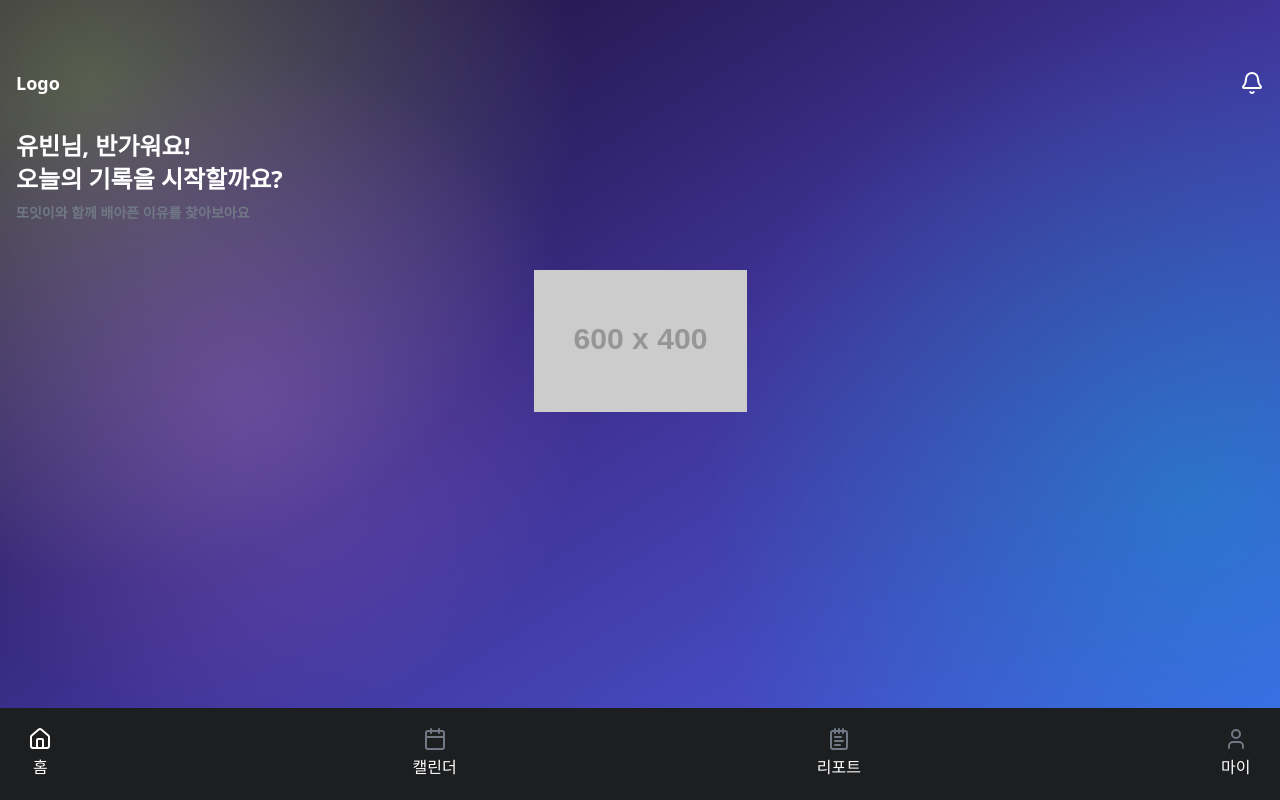
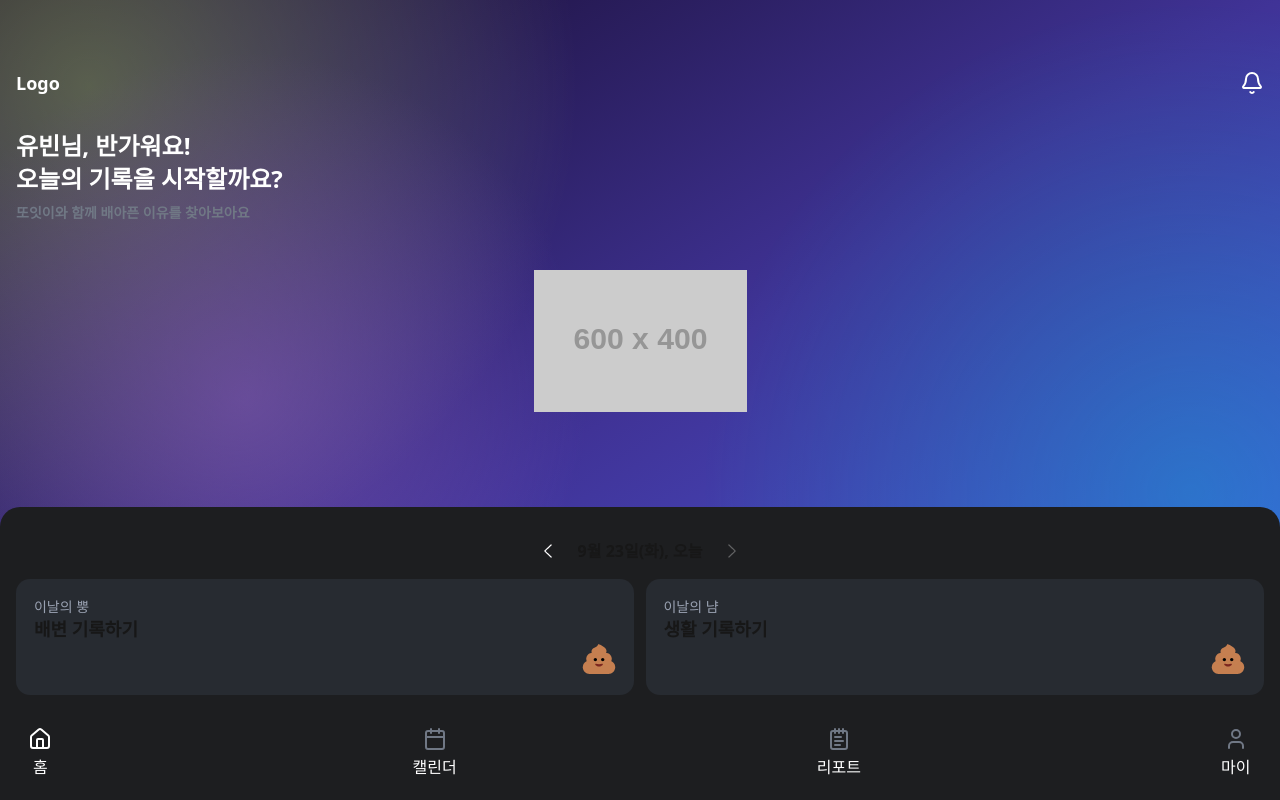
Before and after one commit to depromeet/dpm17-team4-client, a Next.js app in the folder web/: page /home in a window 1280 px wide. Built offline with nearby package versions, Linux system fonts and the light colour scheme.

Commit message:
feat: RecordButton 컴포넌트를 RecordSection에 통합

```diff
--- a/web/src/app/home/_components/ui/RecordSection.tsx
+++ b/web/src/app/home/_components/ui/RecordSection.tsx
@@ -1,15 +1,19 @@
 import Image from 'next/image';
+import { useRouter } from 'next/navigation';
 import { useState } from 'react';
 import ChevronLeft from '@/assets/home/IC_Chevron_Left.png';
 import ChevronRight from '@/assets/home/IC_Chevron_Right.png';
 import { cn } from '@/utils/utils-cn';
 import { formatDate, isNextDisabled, isPrevDisabled } from '../utils/util-date';
+import { getRecordPath } from '../utils/util-route';
+import RecordButton from './RecordButton';
 
 type RecordSectionProps = {
   navHeight: number;
 };
 
 const RecordSection = ({ navHeight }: RecordSectionProps) => {
+  const router = useRouter();
   const [selectedDate, setSelectedDate] = useState(new Date());
 
   const handleDateChange = (direction: 'prev' | 'next') => {
@@ -20,6 +24,10 @@ const RecordSection = ({ navHeight }: RecordSectionProps) => {
       newDate.setDate(newDate.getDate() + 1);
     }
     setSelectedDate(newDate);
+  };
+  const handleRecordClick = (type: 'defecation' | 'lifestyle') => {
+    const path = getRecordPath(type, selectedDate);
+    router.push(path);
   };
 
   return (
@@ -58,8 +66,18 @@ const RecordSection = ({ navHeight }: RecordSectionProps) => {
           />
         </button>
       </div>
+      {/* RecordButton 컴포넌트는 record-button 브랜치에서 관리됩니다 */}
       <div className="flex gap-[0.69rem] mt-4">
-        {/* NOTE(yubin): RecordButton 컴포넌트 추가  */}
+        <RecordButton
+          title="이날의 뿡"
+          subtitle="배변 기록하기"
+          onClick={() => handleRecordClick('defecation')}
+        />
+        <RecordButton
+          title="이날의 냠"
+          subtitle="생활 기록하기"
+          onClick={() => handleRecordClick('lifestyle')}
+        />
       </div>
     </section>
   );
--- a/web/src/app/home/_components/ui/index.ts
+++ b/web/src/app/home/_components/ui/index.ts
@@ -1,2 +1,3 @@
 export { default as BottomNavigation } from './BottomNavigation';
+export { default as RecordButton } from './RecordButton';
 export { default as RecordSection } from './RecordSection';
--- a/web/src/app/home/page.tsx
+++ b/web/src/app/home/page.tsx
@@ -4,12 +4,12 @@ import { Bell } from 'lucide-react';
 import Image from 'next/image';
 import { useEffect, useRef, useState } from 'react';
 import MaskGroup from '@/assets/home/Mask group.svg';
-import { BottomNavigation } from './_components/ui';
+import { BottomNavigation, RecordSection } from './_components/ui';
 import type { Tab } from './types';
 
 export default function Home() {
   const [activeTab, setActiveTab] = useState<Tab>('home');
-  const [_navHeight, setNavHeight] = useState(0);
+  const [navHeight, setNavHeight] = useState(0);
   const navRef = useRef<HTMLElement>(null);
 
   const handleTabClick = (tabName: Tab) => {
@@ -64,7 +64,7 @@ export default function Home() {
         </div>
       </main>
       {/* 기록하기 영역 */}
-      {/* <RecordSection navHeight={navHeight} /> */}
+      <RecordSection navHeight={navHeight} />
       {/* 하단 내비게이션 바*/}
       <BottomNavigation
         navRef={navRef}
```
